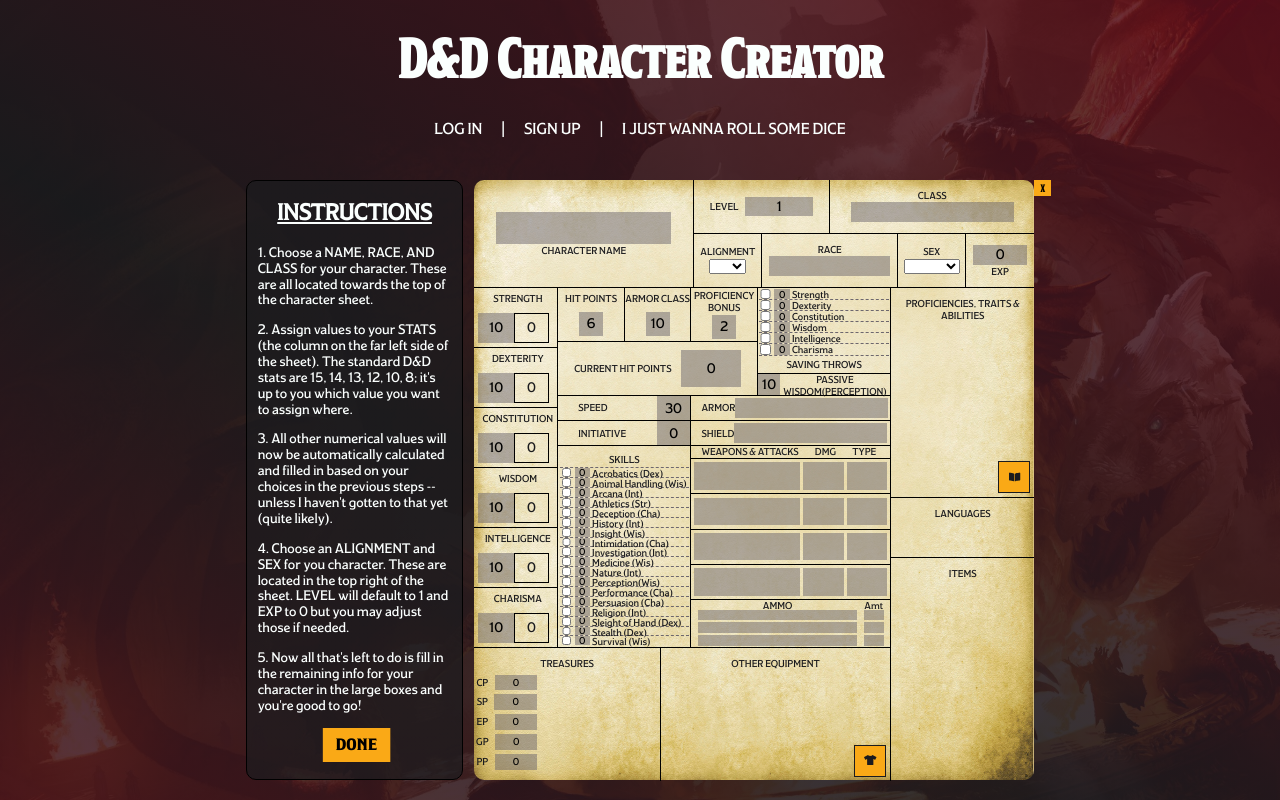
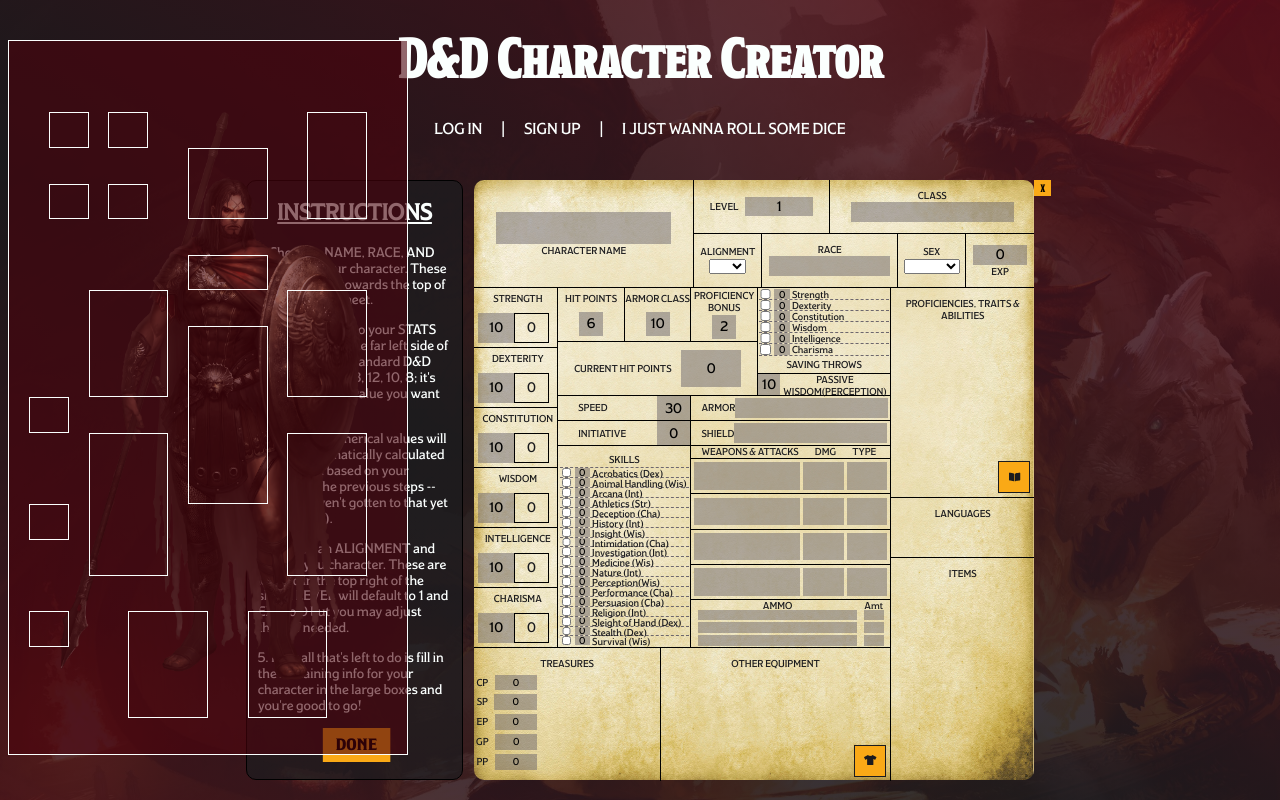
Before and after one commit to inclusivexor95/project-4, a React (Create React App) app: page /characters/new in a window 1280 px wide. Both pictures are taken after a click on the button 870 px from the left and 760 px from the top of the page. Built offline with nearby package versions, Linux system fonts and the light colour scheme.

Commit message:
item creation page, formatting

```diff
--- a/models/Character.js
+++ b/models/Character.js
@@ -23,6 +23,10 @@
         items: [String],
         money: [Number],
         alignment: String,
+        equipment: [{
+            type: Schema.Types.ObjectId,
+            ref: 'Item'
+        }],
         abilities: [{
             type: Schema.Types.ObjectId,
             ref: 'Ability'
--- a/models/Item.js
+++ b/models/Item.js
@@ -9,7 +9,6 @@
             required: true
         },
         bonusStats: [Number],
-        baseArmor: Number,
         bonusArmor: Number,
         ammoFor: String,
         amount: Number,
--- a/src/components/CharCreate/CharCreate.css
+++ b/src/components/CharCreate/CharCreate.css
@@ -612,3 +612,18 @@
     background-image: url(/assets/book.png);
     background-size: cover;
 }
+
+.Equipment {
+    position: absolute;
+    top: calc(5%);
+    left: 1vh;
+    width: 50vh;
+    height: 89.38vh;
+    /* background-color: red; */
+    /* background-color: rgb(75, 1.5, 13); */
+    background-image: url(/assets/warrior.png);
+    background-size: 80% 80%;
+    background-repeat: no-repeat;
+    background-position: center;
+    border: 1px solid #fbfffe;
+}
--- a/src/components/CharCreate/CharCreate.jsx
+++ b/src/components/CharCreate/CharCreate.jsx
@@ -4,6 +4,7 @@
 import RaceDrop from '../RaceDrop/RaceDrop';
 import ClassDrop from '../ClassDrop/ClassDrop';
 import SpellBook from '../SpellBook/SpellBook';
+import Equipment from '../Equipment/Equipment';
 import { FontAwesomeIcon } from '@fortawesome/react-fontawesome';
 import { faBookOpen, faTshirt } from '@fortawesome/free-solid-svg-icons';
 
@@ -454,7 +455,6 @@
     };
 
     const toggleSpellBook = () => {
-        console.log('working');
         if (showSpellBook === false) {
             setShowSpellBook(true);
         };
@@ -907,6 +907,7 @@
                 </div>
             </form>
             {showSpellBook ? <SpellBook /> : null}
+            {showEquipment ? <Equipment /> : null}
         </div>
     );
 }
--- /dev/null
+++ b/src/components/Equipment/Equipment.css
@@ -0,0 +1,97 @@
+.Equipment #backgroundColor {
+    width: 100%;
+    height: 100%;
+    background-color: rgba(75, 1.5, 13, 0.6);
+    display: grid;
+    grid-template-columns: 5% 5% 5% 5% 5% 5% 5% 5% 5% 5% 5% 5% 5% 5% 5% 5% 5% 5% 5% 5%;
+    grid-template-rows: 5% 5% 5% 5% 5% 5% 5% 5% 5% 5% 5% 5% 5% 5% 5% 5% 5% 5% 5% 5%;
+}
+
+.Equipment .equipBox {
+    border: 1px solid #fbfffe;
+}
+
+.Equipment #misc1 {
+    grid-column: 2 / 4;
+    grid-row: 11 / 12;
+}
+
+.Equipment #misc2 {
+    grid-column: 2 / 4;
+    grid-row: 14 / 15;
+}
+
+.Equipment #misc3 {
+    grid-column: 2 / 4;
+    grid-row: 17 / 18;
+}
+
+.Equipment #head {
+    grid-column: 10 / 14;
+    grid-row: 4 / 6;
+}
+
+.Equipment #quiver {
+    grid-column: 16 / 19;
+    grid-row: 3 / 6;
+}
+
+.Equipment #neck {
+    grid-column: 10 / 14;
+    grid-row: 7 / 8;
+}
+
+.Equipment #gloveLeft {
+    grid-column: 15 / 19;
+    grid-row: 8 / 11;
+}
+
+.Equipment #gloveRight {
+    grid-column: 5 / 9;
+    grid-row: 8 / 11;
+}
+
+.Equipment #body {
+    grid-column: 10 / 14;
+    grid-row: 9 / 14;
+}
+
+.Equipment #handLeft {
+    grid-column: 15 / 19;
+    grid-row: 12 / 16;
+}
+
+.Equipment #handRight {
+    grid-column: 5 / 9;
+    grid-row: 12 / 16;
+}
+
+.Equipment #ringLeft1 {
+    grid-column: 6 / 8;
+    grid-row: 3 / 4;
+}
+
+.Equipment #ringLeft2 {
+    grid-column: 6 / 8;
+    grid-row: 5 / 6;
+}
+
+.Equipment #ringRight1 {
+    grid-column: 3 / 5;
+    grid-row: 3 / 4;
+}
+
+.Equipment #ringRight2 {
+    grid-column: 3 / 5;
+    grid-row: 5 / 6;
+}
+
+.Equipment #bootLeft {
+    grid-column: 7 / 11;
+    grid-row: 17 / 20;
+}
+
+.Equipment #bootRight {
+    grid-column: 13 / 17;
+    grid-row: 17 / 20;
+}
--- /dev/null
+++ b/src/components/Equipment/Equipment.jsx
@@ -0,0 +1,34 @@
+import React from 'react';
+import './Equipment.css';
+
+
+const Equipment = () => {
+
+
+    return (
+        <div className="Equipment">
+            <div id="backgroundColor">
+                <div className="equipBox" id="misc1"></div>
+                <div className="equipBox" id="misc2"></div>
+                <div className="equipBox" id="misc3"></div>
+                <div className="equipBox" id="head"></div>
+                <div className="equipBox" id="quiver"></div>
+                <div className="equipBox" id="neck"></div>
+                <div className="equipBox" id="gloveLeft"></div>
+                <div className="equipBox" id="gloveRight"></div>
+                <div className="equipBox" id="body"></div>
+                <div className="equipBox" id="handLeft"></div>
+                <div className="equipBox" id="handRight"></div>
+                <div className="equipBox" id="ringLeft1"></div>
+                <div className="equipBox" id="ringLeft2"></div>
+                <div className="equipBox" id="ringRight1"></div>
+                <div className="equipBox" id="ringRight2"></div>
+                <div className="equipBox" id="bootLeft"></div>
+                <div className="equipBox" id="bootRight"></div>
+            </div>
+        </div>
+    );
+};
+
+
+export default Equipment;
```
Also changed, not shown: src/pages/NewItem/NewItem.css (added, +35 -0 lines), src/pages/NewItem/NewItem.jsx (added, +99 -0 lines), public/assets/warrior.png (added).
